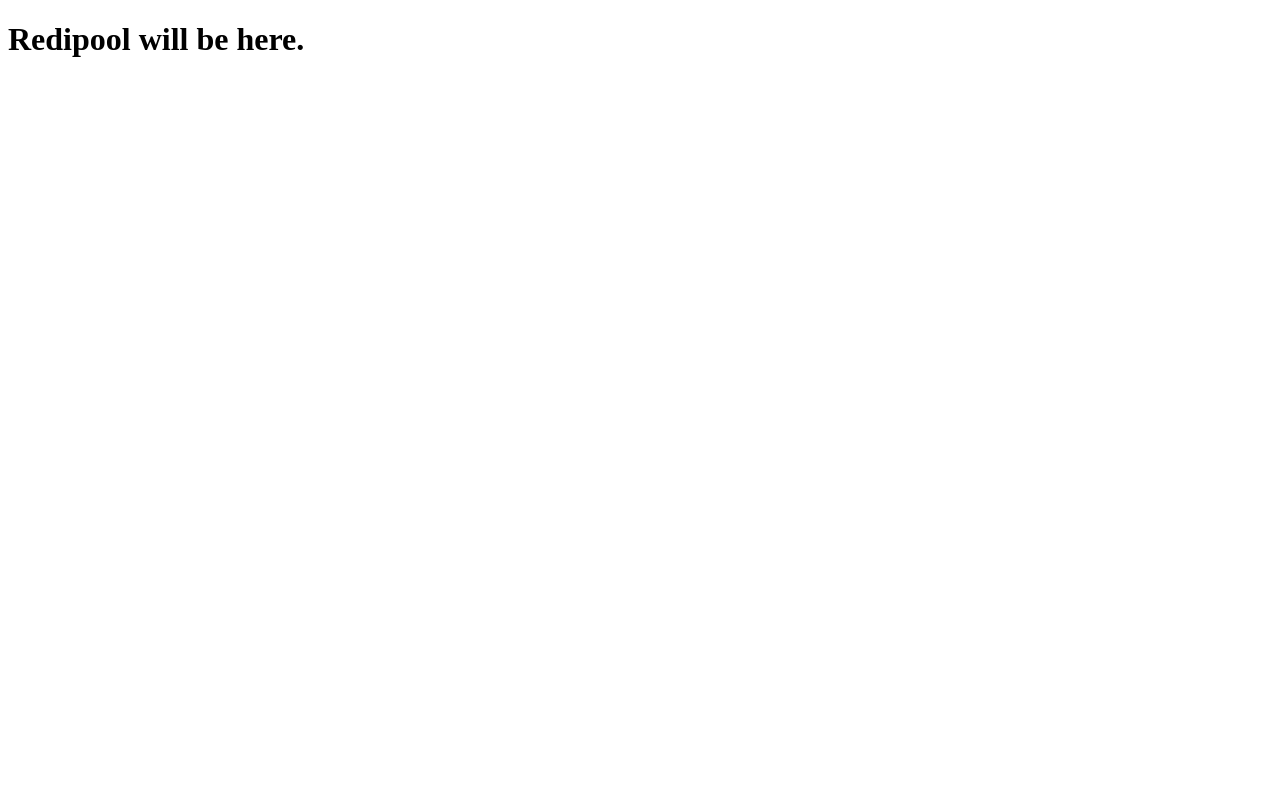
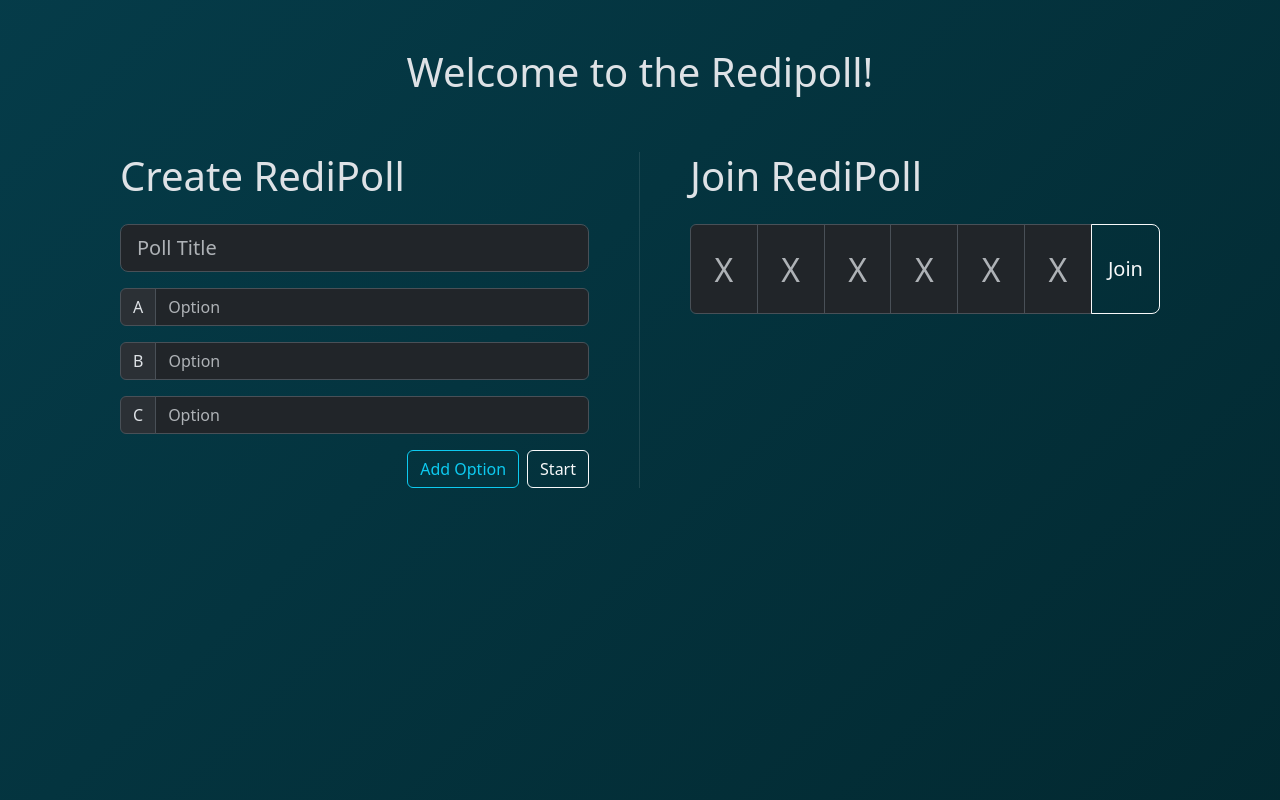
Before and after one commit to deniz7erdem/RediPoll, an Angular app in the folder app/: page / in a window 1280 px wide. Built offline with nearby package versions, Linux system fonts and the light colour scheme.

Commit message:
home page

```diff
--- a/app/angular.json
+++ b/app/angular.json
@@ -25,9 +25,12 @@
               "src/assets"
             ],
             "styles": [
-              "src/styles.css"
+              "src/styles.css",
+              "node_modules/bootstrap/dist/css/bootstrap.min.css"
             ],
-            "scripts": []
+            "scripts": [
+              "node_modules/bootstrap/dist/js/bootstrap.bundle.min.js"
+            ]
           },
           "configurations": {
             "production": {
--- a/app/package.json
+++ b/app/package.json
@@ -18,6 +18,7 @@
     "@angular/platform-browser": "^16.1.0",
     "@angular/platform-browser-dynamic": "^16.1.0",
     "@angular/router": "^16.1.0",
+    "bootstrap": "^5.3.0",
     "rxjs": "~7.8.0",
     "tslib": "^2.3.0",
     "zone.js": "~0.13.0"
--- a/app/src/app/app-routing.module.ts
+++ b/app/src/app/app-routing.module.ts
@@ -1,7 +1,8 @@
 import { NgModule } from '@angular/core';
 import { RouterModule, Routes } from '@angular/router';
+import { HomeComponent } from './home/home.component';
 
-const routes: Routes = [];
+const routes: Routes = [{ path: '', component: HomeComponent },{ path: 'home', component: HomeComponent }];
 
 @NgModule({
   imports: [RouterModule.forRoot(routes)],
--- a/app/src/app/app.component.html
+++ b/app/src/app/app.component.html
@@ -1 +1 @@
-<h1>Redipool will be here.</h1>
+<div class="container"><router-outlet></router-outlet></div>
--- a/app/src/app/app.module.ts
+++ b/app/src/app/app.module.ts
@@ -3,10 +3,12 @@ import { BrowserModule } from '@angular/platform-browser';
 
 import { AppRoutingModule } from './app-routing.module';
 import { AppComponent } from './app.component';
+import { HomeComponent } from './home/home.component';
 
 @NgModule({
   declarations: [
-    AppComponent
+    AppComponent,
+    HomeComponent
   ],
   imports: [
     BrowserModule,
--- /dev/null
+++ b/app/src/app/home/home.component.css
@@ -0,0 +1,10 @@
+/* h1 {
+    text-shadow: 2px 0 #000, -1px 0 #000, 0 1px #000, 0 -1px #000,
+             1px 1px #000, -1px -1px #000, 1px -1px #000, -1px 1px #000;
+} */
+
+.pin>input {
+    height: 90px;
+    font-size: xx-large;
+    text-align: center;
+}
--- /dev/null
+++ b/app/src/app/home/home.component.html
@@ -0,0 +1,70 @@
+<div class="row p-5">
+    <div class="col-md-12 d-grid gap-2 d-md-flex justify-content-md-center">
+        <h1>
+            Welcome to the Redipoll!
+        </h1>
+    </div>
+</div>
+<div class="row">
+    <div class="col-md-6" style="border-right: 1px solid rgba(255, 255, 255, .1);padding-inline: 50px !important;">
+        <h1>Create RediPoll</h1>
+        <div class="input-group-lg mt-4 mb-3">
+            <input type="text" class="form-control" placeholder="Poll Title">
+        </div>
+        <!-- <hr> -->
+        <div class="input-group mb-3">
+            <span class="input-group-text" id="basic-addon1">A</span>
+            <input type="text" class="form-control" placeholder="Option" aria-label="Option">
+        </div>
+        <div class="input-group mb-3">
+            <span class="input-group-text" id="basic-addon1">B</span>
+            <input type="text" class="form-control" placeholder="Option" aria-label="Option">
+        </div>
+        <div class="input-group mb-3">
+            <span class="input-group-text" id="basic-addon1">C</span>
+            <input type="text" class="form-control" placeholder="Option" aria-label="Option">
+        </div>
+        <div class="d-grid gap-2 d-md-flex justify-content-md-end">
+            <button class="btn btn-outline-info">Add Option</button>
+            <button class="btn btn-outline-light">Start</button>
+        </div>
+
+    </div>
+    <div class="col-md-6" style="padding-inline: 50px;">
+
+        <h1>Join RediPoll</h1>
+        <div class="input-group mt-4 pin">
+            <input type="text" class="form-control" placeholder="X" maxlength="1">
+            <input type="text" class="form-control" placeholder="X" maxlength="1">
+            <input type="text" class="form-control" placeholder="X" maxlength="1">
+            <input type="text" class="form-control" placeholder="X" maxlength="1">
+            <input type="text" class="form-control" placeholder="X" maxlength="1">
+            <input type="text" class="form-control" placeholder="X" maxlength="1">
+            <button class="btn btn-lg btn-outline-light" type="button">Join</button>
+        </div>
+    </div>
+</div>
+
+
+
+<!-- <div class="card" style="opacity: 0.8;">
+                <h2 class="card-header">Poll title</h2>
+                <div class="card-body">
+                    <p class="card-text">Welcome to the home page!</p>
+                    <div class="form-check">
+                        <input class="form-check-input" type="radio" name="flexRadioDefault" id="flexRadioDefault1">
+                        <label class="form-check-label" for="flexRadioDefault1">
+                          Default radio
+                        </label>
+                      </div>
+                    <div class="form-check">
+                        <input class="form-check-input" type="radio" name="flexRadioDefault" id="flexRadioDefault2" checked>
+                        <label class="form-check-label" for="flexRadioDefault2">
+                          Default checked radio
+                        </label>
+                      </div>
+                    <div class="card-footer">
+                        <button class="btn btn-primary float-right">Submit</button>
+                    </div>
+                </div>
+            </div> -->
--- a/app/src/index.html
+++ b/app/src/index.html
@@ -1,5 +1,5 @@
 <!doctype html>
-<html lang="en">
+<html lang="en" data-bs-theme="dark">
 <head>
   <meta charset="utf-8">
   <title>App</title>
--- a/app/src/styles.css
+++ b/app/src/styles.css
@@ -1 +1,17 @@
-/* You can add global styles to this file, and also import other style files */
+body {
+    background: linear-gradient(315deg, rgb(2, 39, 46) 3%, rgb(6, 65, 80) 38%, rgb(14, 77, 72) 68%, rgb(18, 49, 44) 98%);
+    background-size: 400% 400%;
+    animation: gradient 15s ease infinite;
+    background-attachment: fixed;
+}
+@keyframes gradient {
+    0% {
+        background-position: 0% 0%;
+    }
+    50% {
+        background-position: 100% 100%;
+    }
+    100% {
+        background-position: 0% 0%;
+    }
+}
```
Also changed, not shown: app/src/app/home/home.component.ts (added, +10 -0 lines), 2 other files (tests, documents, lock files or other folders).
